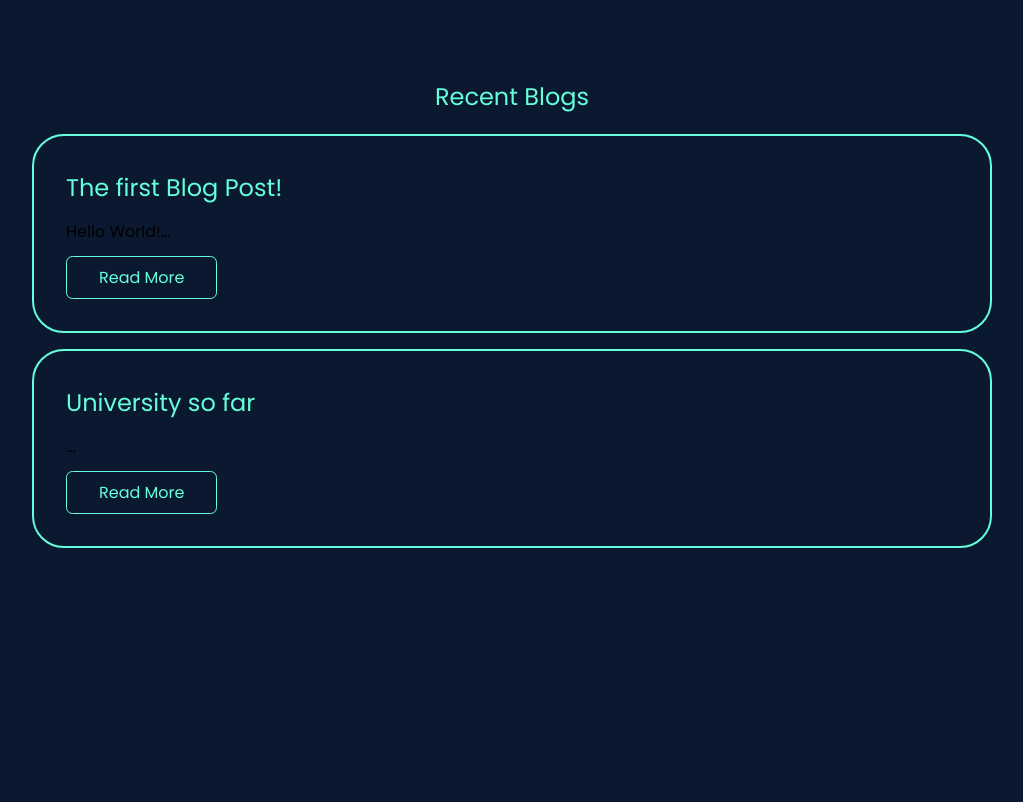
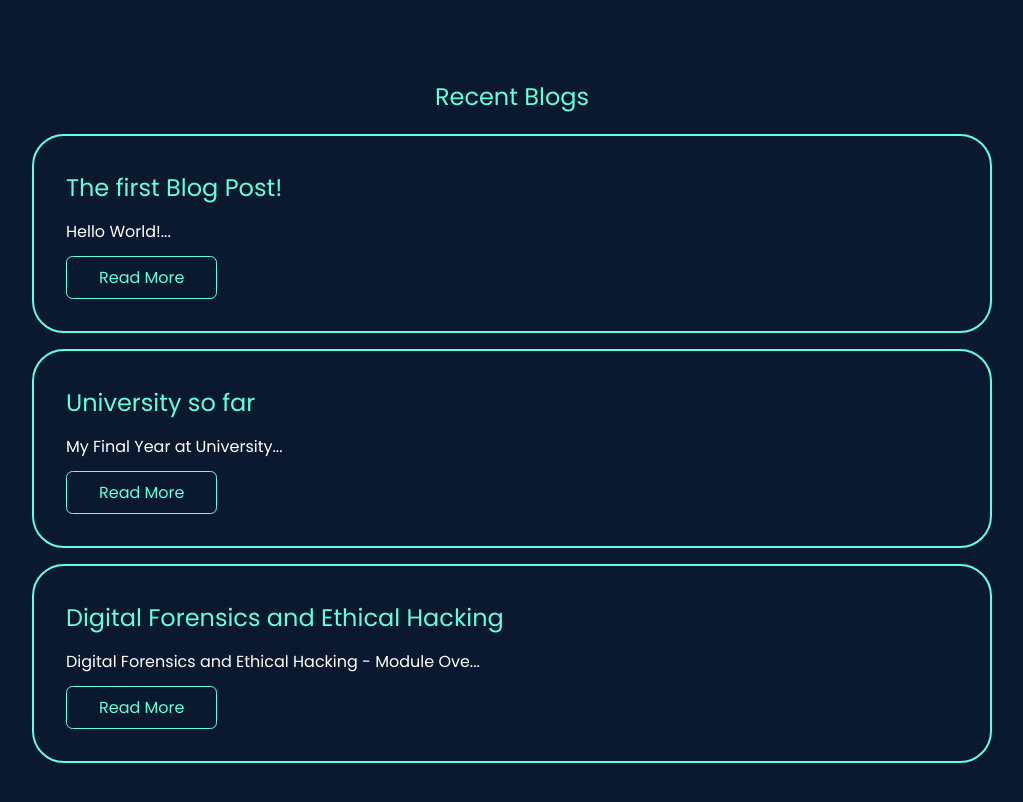
Before and after one commit to JacksonLDJ/react-portfolio-website, a React (Create React App) app: page / in a window 1280 px wide. Shown: the part 3340-4142 px from the top of the page, without its empty margins (128-1151 px from the left). Before the commit the page ends 4073 px from the top, so only its background shows below. Built offline with nearby package versions, Linux system fonts and the light colour scheme.

Commit message:
Blog Updates

```diff
--- a/src/data/posts.js
+++ b/src/data/posts.js
@@ -36,15 +36,33 @@ export const posts = [
     content: [
       {
         template: "basic",
-        title: "My Final Year at University",
+        title: "",
         content:
-          "",
+          "My Final Year at University",
       },
       {
         template: "basic",
         title: "",
         content:
-          "I'm currently in my my final year of Unviersity and I'm working on my Synoptic Project which is essentially my dissertation! So far, these are the topics I've covered: \n\n• Security Fundamentals \n\n• Secure Systems \n\n• Programming for CyberSecurity \n\n• Programming and Scripting \n\n• Networks and Security \n\n• Business Software Developing \n\n\• Ethical Hacking and Digital Forensics \n\n Digital Forensics and Ethical Hacking was my latest module where we covered importance of preserving data for digital forensics purposes and the process of ethically hacking a system where-in we attacked a vulnerable host sin the Metasploit Framework tool in Kali ",
+          "I'm currently in my final year of Unviersity and I'm working on my Synoptic Project which is essentially my dissertation! So far, these are the topics I've covered: \n\n• Security Fundamentals \n\n• Secure Systems \n\n• Programming for CyberSecurity \n\n• Programming and Scripting \n\n• Networks and Security \n\n• Business Software Developing \n\n\• Ethical Hacking and Digital Forensics \n\n "
+      },
+    ],
+  },
+  {
+    title: "Digital Forensics and Ethical Hacking",
+    slug: "digital-forensics-ehtical-hacking",
+    content: [
+      {
+        template: "basic",
+        title: "",
+        content:
+          "Digital Forensics and Ethical Hacking - Module Overview",
+      },
+      {
+        template: "basic",
+        title: "",
+        content:
+          "Digital Forensics and Ethical Hacking was my latest module where we covered importance of preserving data for digital forensics purposes and the process of ethically hacking a system where-in we attacked a vulnerable host using the Metasploit Framework tool in Kali. In addition to this there was an examination which covered the followig topics: \n\n\• CIA and DAD Triads and how the other topics we had been studying could impact both. \n\n • Security and Risk Management - ISO 27002:2013,ISO 27002:2022 as well as Quantatative Risk Management. \n\n\ •  Information Management Security Systems - ISO 27001, ITIL & COBIT \n\n • Software Fuzzing - using SPIKE \n\n\ • Understanding different types of attacks such as TCP Syn Flood Attacks and ways to mitigate the risk. \n\n\ Overall, this was an incredibly interesting module, it not reinforced the fundamentals of Cybersecurity but also taught me how to exploit tools such as the Metasploit Framework but how to perform the attacks manually myself. I was also able to look into IDS and IPS' and implement Fail2Ban on a Ubuntu virtual machine and block IP addresses that were attempting to brute force the SSH Service"
       },
     ],
   },
--- a/src/styles/Blog.css
+++ b/src/styles/Blog.css
@@ -77,6 +77,7 @@
     margin: 1rem 0;
     border: 2px solid #64ffda;
     border-radius: 2rem;
+    color: white;
 }
 
 .blog-text {
```
